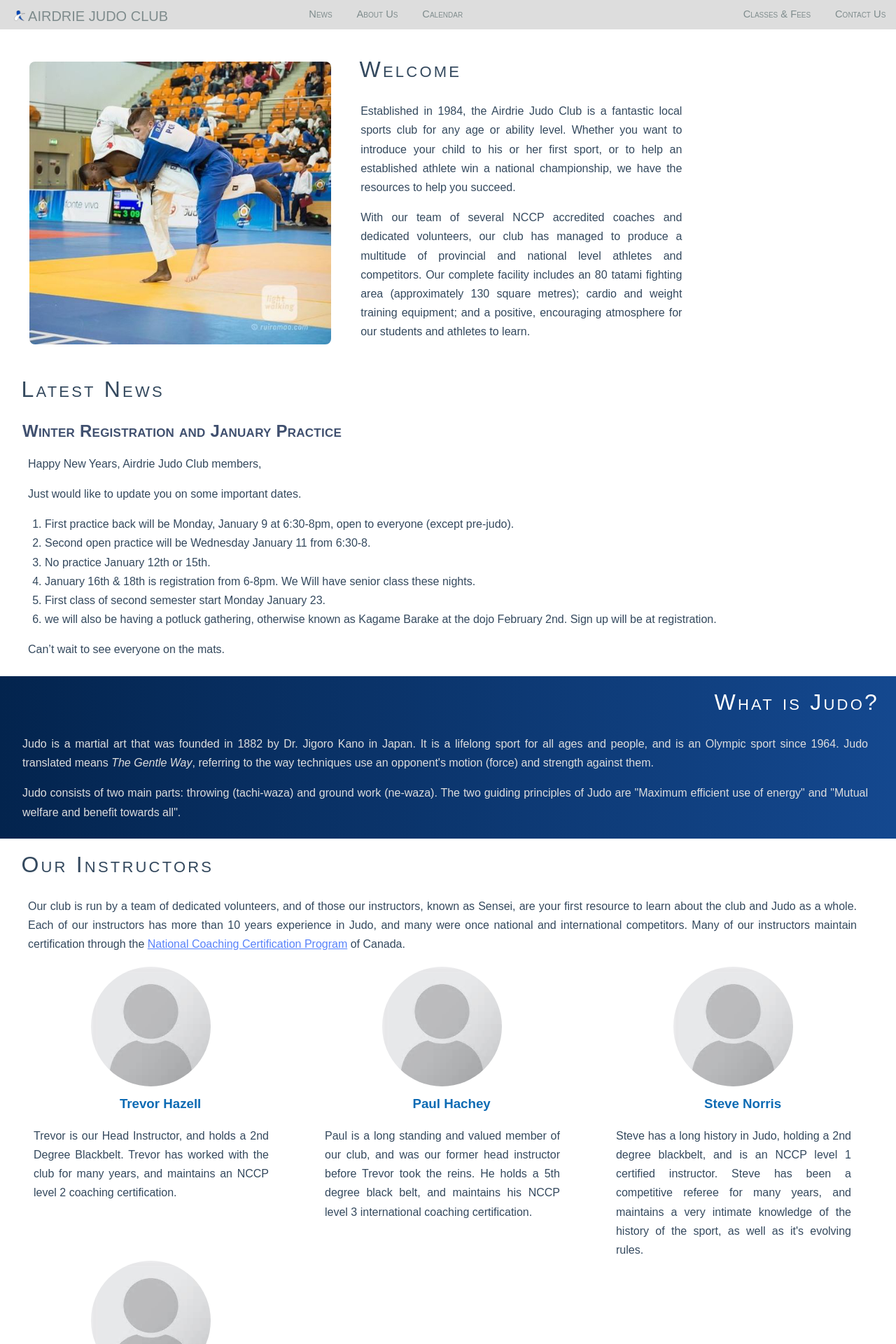
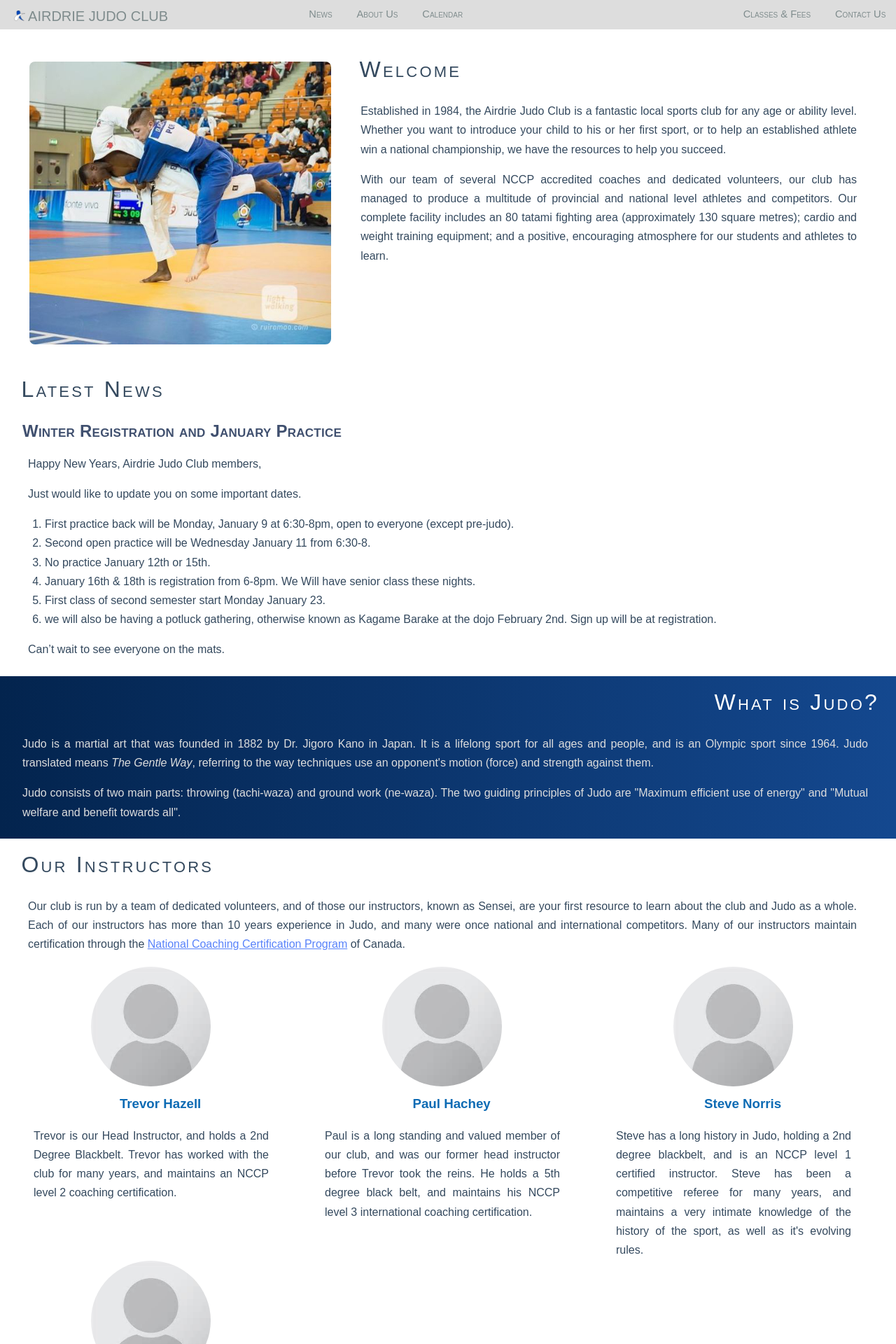
Before and after one commit to ThatGeoGuy/airdrie-judo, a Jekyll site: the page built from index.html, in a window 1280 px wide. Shown: the top 1920 px of the page at 70% size. Built offline with Jekyll 4.4.1, drawn with Linux system fonts in a browser that asks for light colours; nearby versions of some CDN libraries.

Commit message:
Fixes layout of top elements in index
After fixing the CSS class lrg -> lg the layout was wonkey because I
didn't also correct the proportions of the page for the class.

```diff
--- a/index.html
+++ b/index.html
@@ -12,7 +12,7 @@ stylesheets:
       <div class='l-box-lrg is-center pure-u-1 pure-u-md-1-2 pure-u-lg-2-5' id='welcome-img'>
         <img class='pure-img-responsive' src='{{ site.baseurl }}/img/home-image.jpeg' />
       </div>
-      <div class='split pure-u-1 pure-u-md-1-2 pure-u-lg-2-5'>
+      <div class='split pure-u-1 pure-u-md-1-2 pure-u-lg-3-5'>
         <h1 class='content-head'>Welcome</h1>
         <p>
           Established in 1984, the Airdrie Judo Club is a fantastic local sports
```
